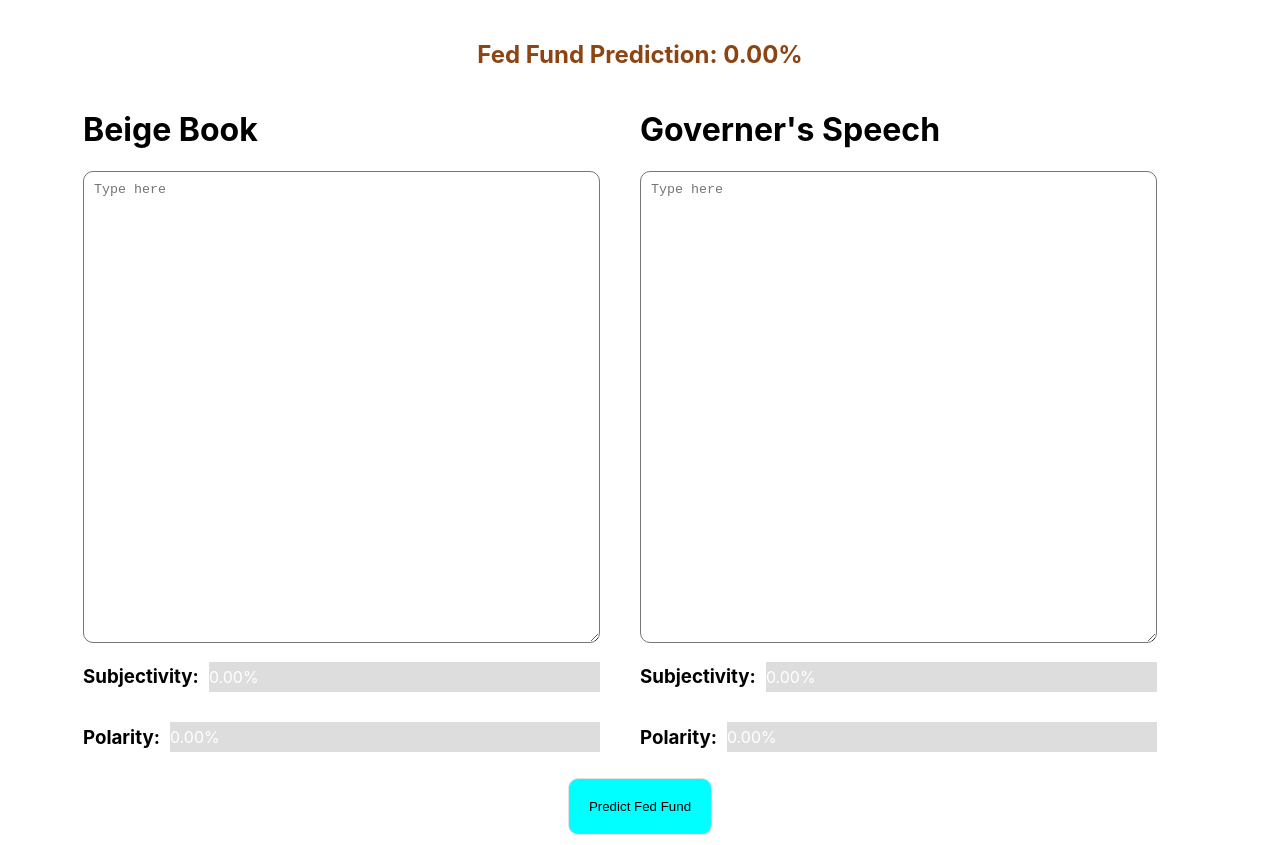
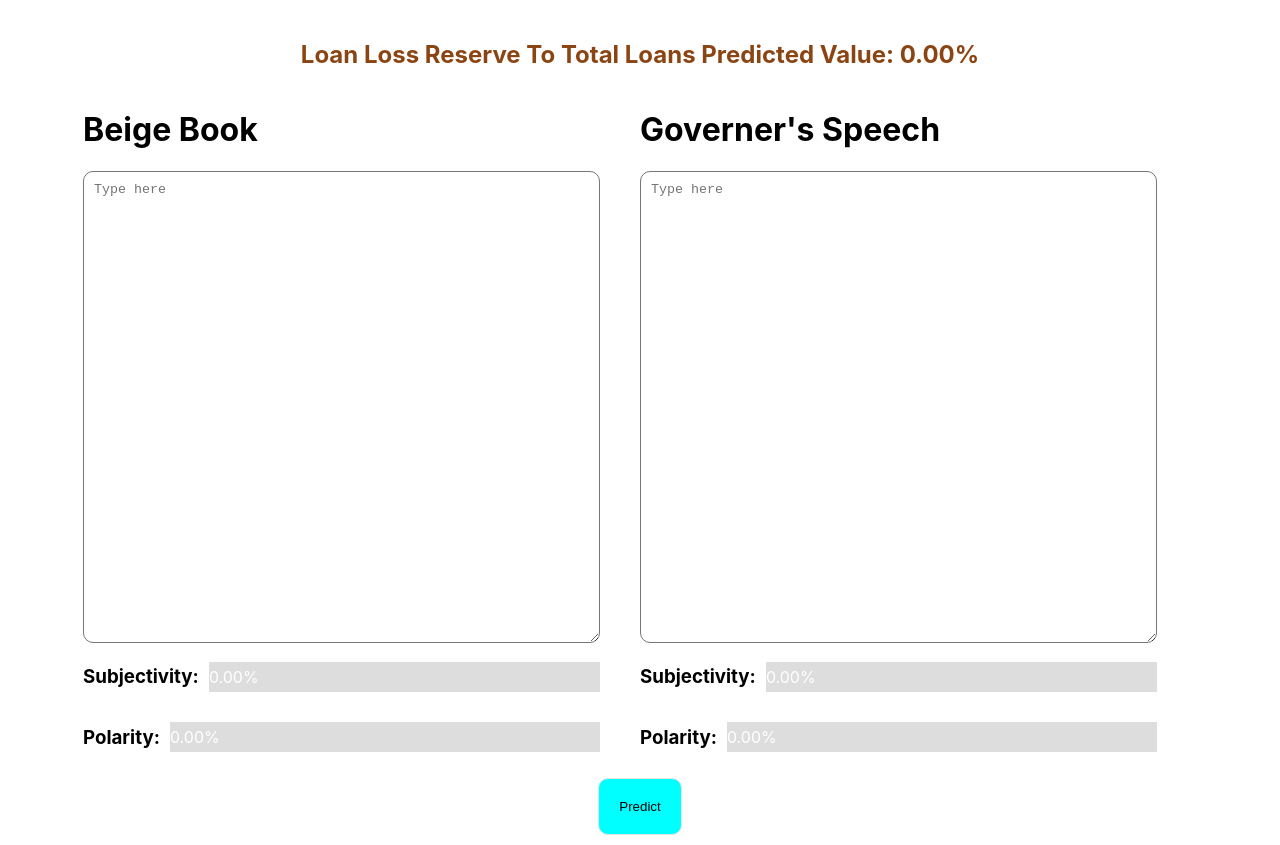
Before and after one commit to Shree-git/predict-fed-fund-rate, a React (Create React App) app: page / in a window 1280 px wide. Built offline with nearby package versions, Linux system fonts and the light colour scheme.

Commit message:
update loans

```diff
--- a/src/App.js
+++ b/src/App.js
@@ -55,7 +55,10 @@ function App() {
   return (
     <div className="App">
       <div className="fedFund">
-        <h2>Fed Fund Prediction: {(fedFund * 100).toFixed(2)}%</h2>
+        <h2>
+          Loan Loss Reserve To Total Loans Predicted Value:{" "}
+          {(fedFund * 100).toFixed(2)}%
+        </h2>
       </div>
       <div className="textboxes">
         <div>
@@ -110,7 +113,7 @@ function App() {
           {/* <h3>Polarity: {gPolarity.toFixed(4)}</h3> */}
         </div>
       </div>
-      <button onClick={predict}>Predict Fed Fund</button>
+      <button onClick={predict}>Predict</button>
     </div>
   );
 }
```
Also changed, not shown: 1 other file (tests, documents, lock files or other folders).
